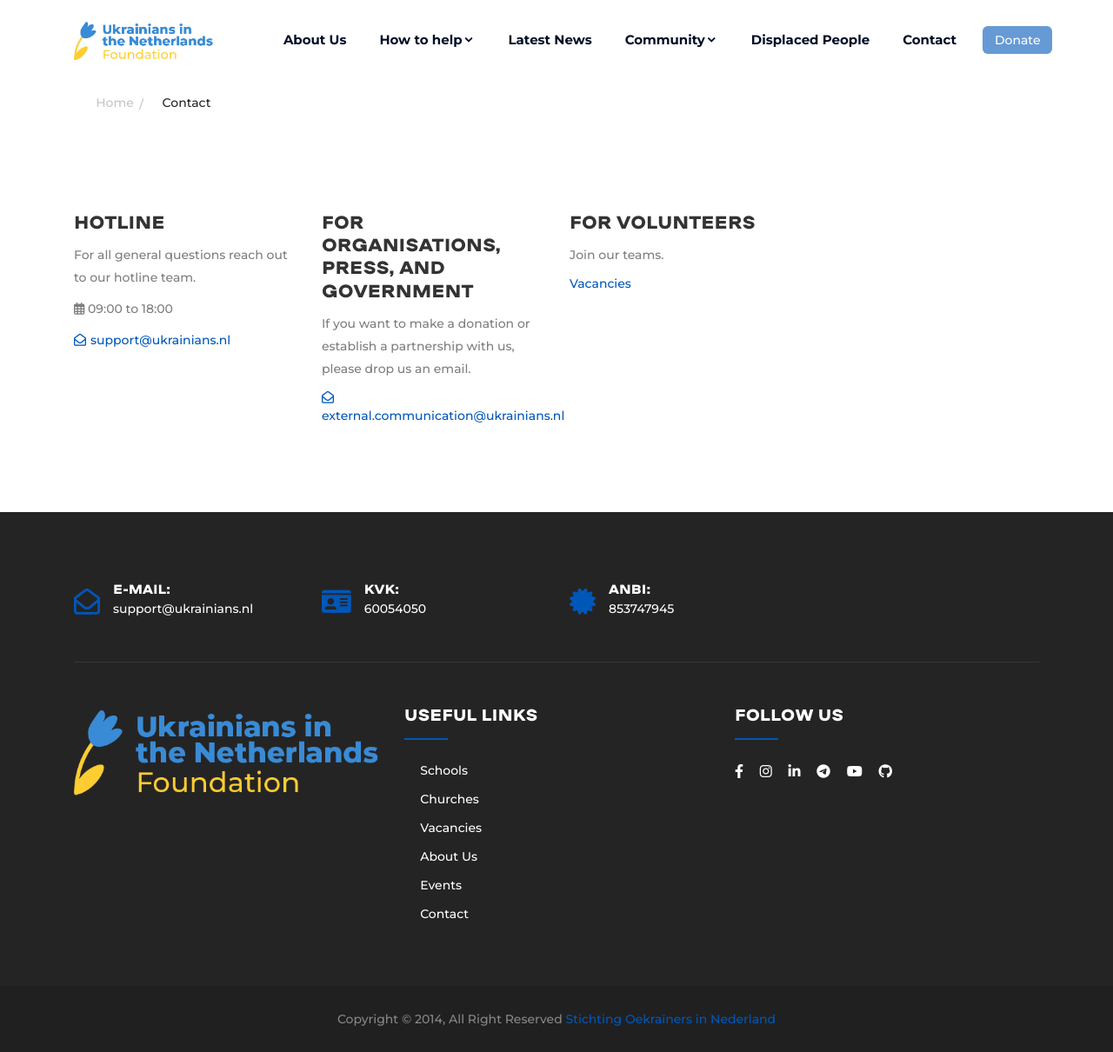
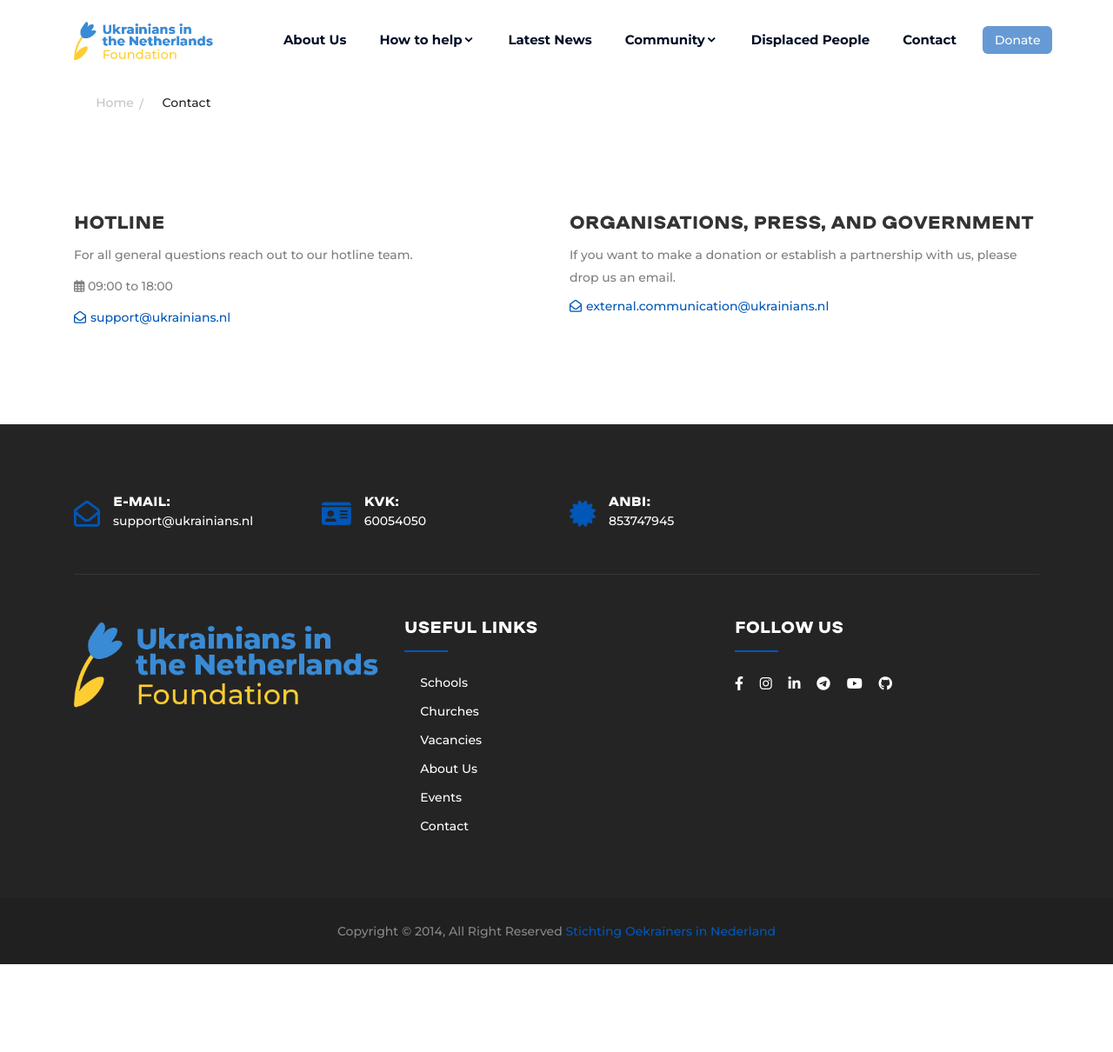
Before and after one commit to ua-nl/ua-nl.github.io, a Jekyll site: the page built from pages/contact.html, in a window 1280 px wide. Shown: the whole page at 87% size. Built offline with Jekyll 4.4.1, drawn with Linux system fonts in a browser that asks for light colours; a script that is not in the unit is left out; after the commit the page ends 1109 px from its top, so only the background shows below that.

Commit message:
contacts: remove jobs

```diff
--- a/pages/contact.html
+++ b/pages/contact.html
@@ -7,7 +7,7 @@
 <section class="contact-area pb-70 pt-100">
     <div class="container">
         <div class="row">
-            <div class="col-xl-3 col-md-4 text-center text-md-left mb-30">
+            <div class="col-md-6 text-center text-md-left mb-30">
                 <div class="contact-person">
                     <h4>Hotline</h4>
                     <p>For all general questions reach out to our hotline team.</p>
@@ -15,18 +15,11 @@
                     <p><a href="mailto:{{ site.email }}"><i class="far fa-envelope-open"></i>{{ site.email }}</a></p>
                 </div>
             </div>
-            <div class="col-xl-3 col-md-4 text-center text-md-left mb-30">
+            <div class="col-md-6 text-center text-md-left mb-30">
                 <div class="contact-person">
-                    <h4>For Organisations, Press, and Government</h4>
+                    <h4>Organisations, Press, and Government</h4>
                     <p>If you want to make a donation or establish a partnership with us, please drop us an email.</p>
                     <a href="mailto:{{ site.ext-rel-email }}"><i class="far fa-envelope-open"></i>{{ site.ext-rel-email }}</a>
-                </div>
-            </div>
-            <div class="col-xl-3 col-md-4 text-center text-md-left mb-30">
-                <div class="contact-person">
-                    <h4>For Volunteers</h4>
-                    <p>Join our teams.</p>
-                    <a href="https://jobs.help-ukraine.nl/" rel="noopener noreferrer" target="_blank">Vacancies</a>
                 </div>
             </div>
         </div>
```
